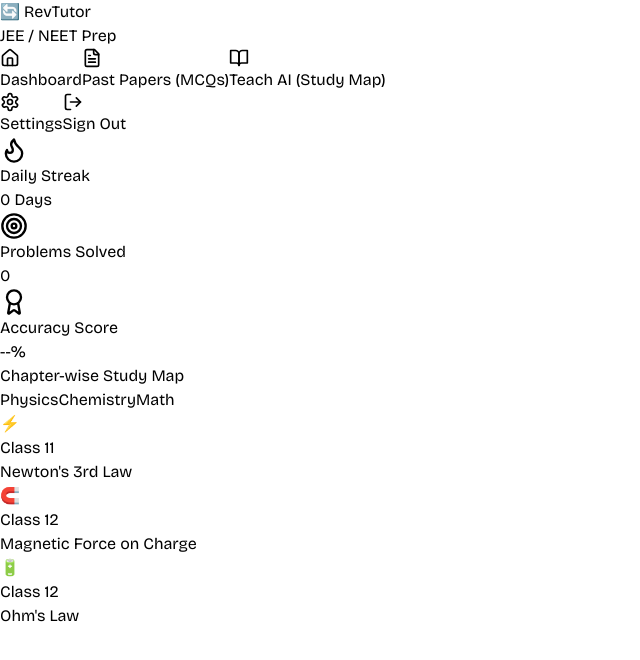
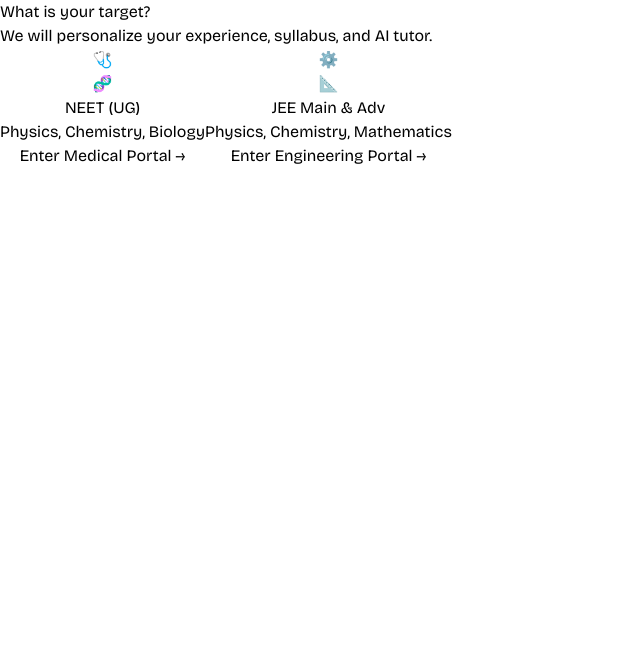
Before and after one commit to amuisaddiction/reverse-tutor, a React (Vite) app in the folder client/: page / in a window 1280 px wide. Both pictures are taken after typing "name@example.com", "Sample123" into the empty fields and a click on the button "Sign In". Shown: the top 660 px of the page, without its empty margins (0-640 px from the left). Built offline with nearby package versions, Linux system fonts and the light colour scheme.

Commit message:
Add Dynamic NEET/JEE UI Themes & Onboarding

```diff
--- a/client/src/App.jsx
+++ b/client/src/App.jsx
@@ -1,5 +1,6 @@
 import React, { useState } from 'react';
 import Login from './pages/Login';
+import Onboarding from './pages/Onboarding';
 import Home from './pages/Home';
 import Session from './pages/Session';
 import PastPapers from './pages/PastPapers';
@@ -7,15 +8,14 @@
 
 function App() {
   const [isAuthenticated, setIsAuthenticated] = useState(false);
+  const [examType, setExamType] = useState(null);
   const [activeScreen, setActiveScreen] = useState('dashboard');
   const [sessionConfig, setSessionConfig] = useState(null);
 
-  const handleLogin = () => {
-    setIsAuthenticated(true);
-  };
-
+  const handleLogin = () => setIsAuthenticated(true);
   const handleLogout = () => {
     setIsAuthenticated(false);
+    setExamType(null);
   };
 
   const startSession = (topic, difficulty) => {
@@ -23,27 +23,28 @@
     setActiveScreen('session');
   };
 
-  if (!isAuthenticated) {
-    return <Login onLogin={handleLogin} />;
-  }
+  if (!isAuthenticated) return <Login onLogin={handleLogin} />;
+
+  if (!examType) return <Onboarding onSelectExam={(type) => setExamType(type)} />;
 
   if (activeScreen === 'session') {
     return (
       <Session
         topic={sessionConfig.topic}
         difficulty={sessionConfig.difficulty}
+        examType={examType}
         onBack={() => setActiveScreen('dashboard')}
       />
     );
   }
 
   return (
-    <div className="flex">
-      <Sidebar activeScreen={activeScreen} setActiveScreen={setActiveScreen} onLogout={handleLogout} />
+    <div className={`flex min-h-screen ${examType === 'NEET' ? 'bg-emerald-50/30' : 'bg-slate-50'}`}>
+      <Sidebar activeScreen={activeScreen} setActiveScreen={setActiveScreen} onLogout={handleLogout} examType={examType} />
       <div className="ml-64 flex-1">
-        {activeScreen === 'dashboard' && <Home onStart={startSession} />}
-        {activeScreen === 'study-map' && <Home onStart={startSession} />}
-        {activeScreen === 'past-papers' && <PastPapers />}
+        {activeScreen === 'dashboard' && <Home onStart={startSession} examType={examType} />}
+        {activeScreen === 'study-map' && <Home onStart={startSession} examType={examType} />}
+        {activeScreen === 'past-papers' && <PastPapers examType={examType} onStart={startSession} />}
       </div>
     </div>
   );
--- a/client/src/components/Sidebar.jsx
+++ b/client/src/components/Sidebar.jsx
@@ -1,20 +1,28 @@
 import React from 'react';
-import { Home, BookOpen, FileText, Settings, LogOut } from 'lucide-react';
+import { Home, BookOpen, FileText, Settings, LogOut, HeartPulse, Settings2 } from 'lucide-react';
 
-const Sidebar = ({ activeScreen, setActiveScreen, onLogout }) => {
+const Sidebar = ({ activeScreen, setActiveScreen, onLogout, examType }) => {
+  const isNeet = examType === 'NEET';
+  const themeColor = isNeet ? 'text-emerald-500' : 'text-indigo-500';
+  const themeBg = isNeet ? 'bg-emerald-600' : 'bg-indigo-600';
+  const themeShadow = isNeet ? 'shadow-emerald-900/50' : 'shadow-indigo-900/50';
+
   const navItems = [
     { id: 'dashboard', label: 'Dashboard', icon: <Home size={20} /> },
-    { id: 'past-papers', label: 'Past Papers (MCQs)', icon: <FileText size={20} /> },
-    { id: 'study-map', label: 'Teach AI (Study Map)', icon: <BookOpen size={20} /> },
+    { id: 'past-papers', label: 'Past Papers (PYQ)', icon: <FileText size={20} /> },
+    { id: 'study-map', label: 'Teach AI (Syllabus)', icon: <BookOpen size={20} /> },
   ];
 
   return (
     <div className="w-64 bg-slate-900 text-slate-300 h-screen flex flex-col fixed left-0 top-0 border-r border-slate-800">
       <div className="p-6">
         <h1 className="text-2xl font-bold text-white tracking-tight flex items-center gap-2">
-          <span className="text-indigo-500">🔄</span> RevTutor
+          {isNeet ? <HeartPulse className={themeColor} size={28}/> : <Settings2 className={themeColor} size={28}/>}
+          RevTutor
         </h1>
-        <p className="text-xs text-slate-500 mt-1 uppercase tracking-wider font-semibold">JEE / NEET Prep</p>
+        <p className={`text-xs mt-1 uppercase tracking-wider font-bold ${themeColor}`}>
+          {examType} PREP
+        </p>
       </div>
 
       <nav className="flex-1 px-4 space-y-2 mt-4">
@@ -24,7 +32,7 @@
             onClick={() => setActiveScreen(item.id)}
             className={`w-full flex items-center gap-3 px-4 py-3 rounded-xl transition-all duration-200 ${
               activeScreen === item.id
-                ? 'bg-indigo-600 text-white shadow-lg shadow-indigo-900/50'
+                ? `${themeBg} text-white shadow-lg ${themeShadow}`
                 : 'hover:bg-slate-800 hover:text-white'
             }`}
           >
@@ -35,13 +43,9 @@
       </nav>
 
       <div className="p-4 border-t border-slate-800 space-y-2">
-        <button className="w-full flex items-center gap-3 px-4 py-3 rounded-xl hover:bg-slate-800 transition-all duration-200">
-          <Settings size={20} />
-          <span className="font-medium">Settings</span>
-        </button>
         <button onClick={onLogout} className="w-full flex items-center gap-3 px-4 py-3 rounded-xl hover:bg-red-900/30 text-red-400 hover:text-red-300 transition-all duration-200">
           <LogOut size={20} />
-          <span className="font-medium">Sign Out</span>
+          <span className="font-medium">Switch Target</span>
         </button>
       </div>
     </div>
--- a/client/src/components/TopicCard.jsx
+++ b/client/src/components/TopicCard.jsx
@@ -1,13 +1,17 @@
 import React from 'react';
 
-const TopicCard = ({ topic, isSelected, onClick }) => {
+const TopicCard = ({ topic, isSelected, onClick, examType }) => {
+  const isNeet = examType === 'NEET';
+  const selectedBorder = isNeet ? 'border-emerald-500' : 'border-indigo-600';
+  const hoverBorder = isNeet ? 'hover:border-emerald-300' : 'hover:border-indigo-200';
+
   return (
     <div
       onClick={onClick}
       className={`p-6 rounded-2xl cursor-pointer transition-all duration-200 border-2
         ${isSelected
-          ? 'border-indigo-600 shadow-[0_8px_30px_rgb(0,0,0,0.12)] -translate-y-1 bg-white'
-          : 'border-slate-100 bg-white hover:border-indigo-200 hover:shadow-md hover:-translate-y-1'}`}
+          ? `${selectedBorder} shadow-[0_8px_30px_rgb(0,0,0,0.12)] -translate-y-1 bg-white`
+          : `border-slate-100 bg-white ${hoverBorder} hover:shadow-md hover:-translate-y-1`}`}
     >
       <div className="flex justify-between items-start mb-4">
         <div className="text-3xl">{topic.emoji}</div>
--- a/client/src/pages/Home.jsx
+++ b/client/src/pages/Home.jsx
@@ -3,16 +3,23 @@
 import { TOPICS } from '../data/topics';
 import { Flame, Target, Award } from 'lucide-react';
 
-const Home = ({ onStart }) => {
+const Home = ({ onStart, examType }) => {
   const [selectedTopic, setSelectedTopic] = useState(null);
   const [difficulty, setDifficulty] = useState('easy');
   const [activeTab, setActiveTab] = useState('Physics');
 
-  const subjects = ['Physics', 'Chemistry', 'Math'];
+  const isNeet = examType === 'NEET';
+  const themeBg = isNeet ? 'bg-emerald-600' : 'bg-indigo-600';
+  const themeHover = isNeet ? 'hover:bg-emerald-500' : 'hover:bg-indigo-500';
+  const themeText = isNeet ? 'text-emerald-600' : 'text-indigo-600';
+  const themeRing = isNeet ? 'focus:ring-emerald-600' : 'focus:ring-indigo-600';
+  const themeShadow = isNeet ? 'shadow-emerald-600/30' : 'shadow-indigo-600/30';
+
+  const subjects = isNeet ? ['Physics', 'Chemistry', 'Biology'] : ['Physics', 'Chemistry', 'Math'];
   const filteredTopics = TOPICS.filter(t => t.subject === activeTab);
 
   return (
-    <div className="min-h-screen bg-slate-50 p-8 pb-32">
+    <div className={`min-h-screen p-8 pb-32 ${isNeet ? 'bg-emerald-50/30' : 'bg-slate-50'}`}>
       <div className="grid grid-cols-1 md:grid-cols-3 gap-6 mb-10">
         <div className="bg-white p-6 rounded-2xl shadow-sm border border-slate-100 flex items-center gap-4">
           <div className="bg-orange-100 p-4 rounded-xl text-orange-500">
@@ -24,7 +31,7 @@
           </div>
         </div>
         <div className="bg-white p-6 rounded-2xl shadow-sm border border-slate-100 flex items-center gap-4">
-          <div className="bg-indigo-100 p-4 rounded-xl text-indigo-500">
+          <div className={`p-4 rounded-xl ${isNeet ? 'bg-emerald-100 text-emerald-500' : 'bg-indigo-100 text-indigo-500'}`}>
             <Target size={28} />
           </div>
           <div>
@@ -33,7 +40,7 @@
           </div>
         </div>
         <div className="bg-white p-6 rounded-2xl shadow-sm border border-slate-100 flex items-center gap-4">
-          <div className="bg-emerald-100 p-4 rounded-xl text-emerald-500">
+          <div className={`p-4 rounded-xl ${isNeet ? 'bg-teal-100 text-teal-500' : 'bg-blue-100 text-blue-500'}`}>
             <Award size={28} />
           </div>
           <div>
@@ -62,14 +69,19 @@
       </div>
 
       <div className="grid grid-cols-1 md:grid-cols-2 lg:grid-cols-3 gap-6 mb-12">
-        {filteredTopics.map(topic => (
+        {filteredTopics.length > 0 ? filteredTopics.map(topic => (
           <TopicCard
             key={topic.id}
             topic={topic}
             isSelected={selectedTopic?.id === topic.id}
             onClick={() => setSelectedTopic(topic)}
+            examType={examType}
           />
-        ))}
+        )) : (
+          <div className="col-span-full py-12 text-center text-slate-400 font-medium border-2 border-dashed border-slate-200 rounded-2xl">
+            Adding actual {activeTab} PYQs and Concepts to database...
+          </div>
+        )}
       </div>
 
       {selectedTopic && (
@@ -79,26 +91,30 @@
             <label className="flex items-center cursor-pointer gap-2">
               <input
                 type="radio"
-                className="w-4 h-4 text-indigo-600 focus:ring-indigo-600"
+                className={`w-4 h-4 ${themeText} ${themeRing}`}
                 checked={difficulty === 'easy'}
                 onChange={() => setDifficulty('easy')}
               />
-              <span className={difficulty === 'easy' ? 'font-bold text-slate-800' : 'text-slate-500'}>JEE Main</span>
+              <span className={difficulty === 'easy' ? 'font-bold text-slate-800' : 'text-slate-500'}>
+                {isNeet ? 'NEET Level' : 'JEE Main'}
+              </span>
             </label>
             <label className="flex items-center cursor-pointer gap-2">
               <input
                 type="radio"
-                className="w-4 h-4 text-indigo-600 focus:ring-indigo-600"
+                className={`w-4 h-4 ${themeText} ${themeRing}`}
                 checked={difficulty === 'hard'}
                 onChange={() => setDifficulty('hard')}
               />
-              <span className={difficulty === 'hard' ? 'font-bold text-slate-800' : 'text-slate-500'}>JEE Advanced</span>
+              <span className={difficulty === 'hard' ? 'font-bold text-slate-800' : 'text-slate-500'}>
+                {isNeet ? 'AIIMS Level' : 'JEE Advanced'}
+              </span>
             </label>
           </div>
 
           <button
             onClick={() => onStart(selectedTopic, difficulty)}
-            className="px-8 py-3 bg-indigo-600 text-white rounded-xl font-bold hover:bg-indigo-500 transition-colors shadow-lg shadow-indigo-600/30"
+            className={`px-8 py-3 ${themeBg} text-white rounded-xl font-bold ${themeHover} transition-colors shadow-lg ${themeShadow}`}
           >
             Start Teaching AI →
           </button>
--- /dev/null
+++ b/client/src/pages/Onboarding.jsx
@@ -0,0 +1,57 @@
+import React from 'react';
+import { motion } from 'framer-motion';
+
+const Onboarding = ({ onSelectExam }) => {
+  return (
+    <div className="min-h-screen bg-slate-900 flex items-center justify-center p-8">
+      <div className="max-w-4xl w-full">
+        <div className="text-center mb-12">
+          <h1 className="text-4xl font-bold text-white mb-4">What is your target?</h1>
+          <p className="text-slate-400 text-lg">We will personalize your experience, syllabus, and AI tutor.</p>
+        </div>
+
+        <div className="grid grid-cols-1 md:grid-cols-2 gap-8">
+          {/* NEET Card */}
+          <motion.button
+            whileHover={{ scale: 1.02, y: -5 }}
+            onClick={() => onSelectExam('NEET')}
+            className="group relative bg-slate-800/50 backdrop-blur-xl border border-slate-700 p-8 rounded-3xl overflow-hidden text-left hover:border-emerald-500 hover:shadow-[0_0_40px_rgba(16,185,129,0.15)] transition-all duration-300"
+          >
+            <div className="absolute top-0 right-0 p-8 opacity-10 group-hover:opacity-20 transition-opacity">
+              <span className="text-8xl">🩺</span>
+            </div>
+            <div className="text-5xl mb-6">🧬</div>
+            <h2 className="text-3xl font-bold text-white mb-2 group-hover:text-emerald-400 transition-colors">NEET (UG)</h2>
+            <p className="text-slate-400">Physics, Chemistry, Biology</p>
+            <div className="mt-8 pt-6 border-t border-slate-700/50">
+              <span className="text-emerald-500 font-bold uppercase tracking-wider text-sm flex items-center gap-2">
+                Enter Medical Portal <span className="text-lg">→</span>
+              </span>
+            </div>
+          </motion.button>
+
+          {/* JEE Card */}
+          <motion.button
+            whileHover={{ scale: 1.02, y: -5 }}
+            onClick={() => onSelectExam('JEE')}
+            className="group relative bg-slate-800/50 backdrop-blur-xl border border-slate-700 p-8 rounded-3xl overflow-hidden text-left hover:border-indigo-500 hover:shadow-[0_0_40px_rgba(99,102,241,0.15)] transition-all duration-300"
+          >
+            <div className="absolute top-0 right-0 p-8 opacity-10 group-hover:opacity-20 transition-opacity">
+              <span className="text-8xl">⚙️</span>
+            </div>
+            <div className="text-5xl mb-6">📐</div>
+            <h2 className="text-3xl font-bold text-white mb-2 group-hover:text-indigo-400 transition-colors">JEE Main & Adv</h2>
+            <p className="text-slate-400">Physics, Chemistry, Mathematics</p>
+            <div className="mt-8 pt-6 border-t border-slate-700/50">
+              <span className="text-indigo-500 font-bold uppercase tracking-wider text-sm flex items-center gap-2">
+                Enter Engineering Portal <span className="text-lg">→</span>
+              </span>
+            </div>
+          </motion.button>
+        </div>
+      </div>
+    </div>
+  );
+};
+
+export default Onboarding;
```
